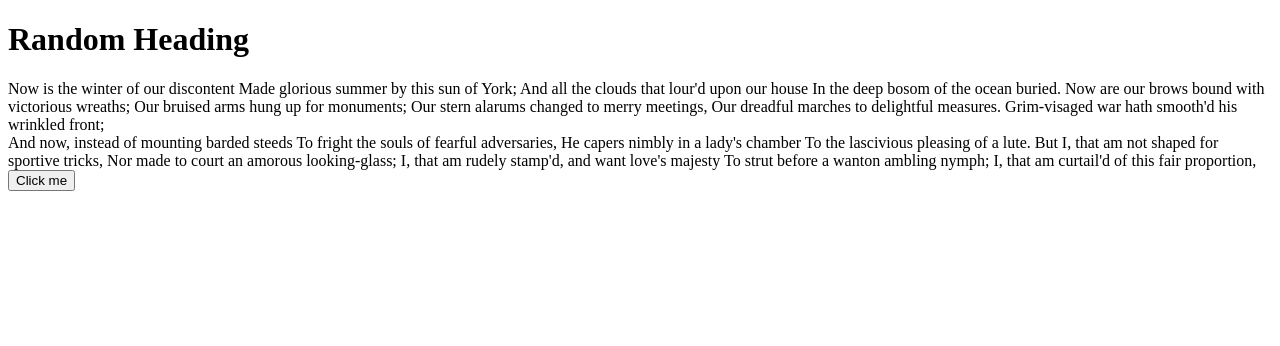
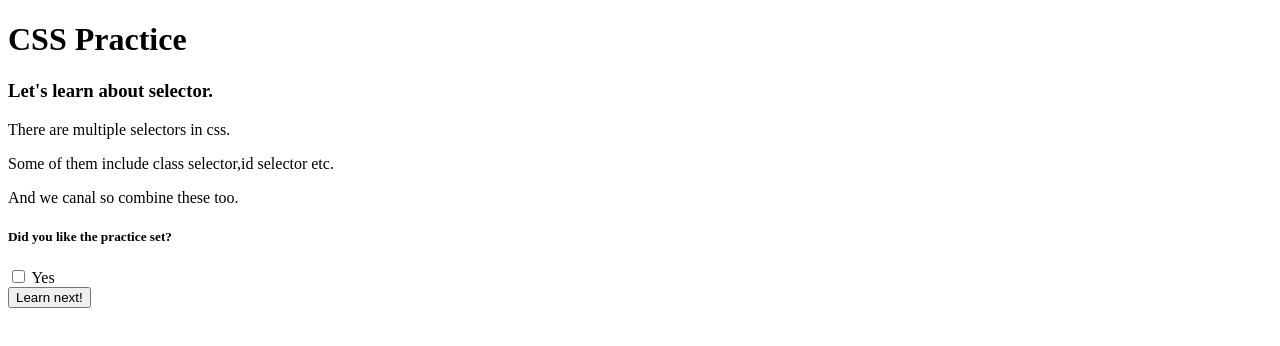
Before and after one commit to Coder-Aman-Sahu/Web-Dev-practice, a plain HTML site: page HTML-Practice/index.html in a window 1280 px wide. Drawn offline with Linux system fonts and the light colour scheme; files that its build step writes are made by us from their sources.

Commit message:
Add files via upload

```diff
--- a/HTML-Practice/index.html
+++ b/HTML-Practice/index.html
@@ -1,30 +1,26 @@
 <!DOCTYPE html>
 <html lang="en">
-  <head>
-    <meta charset="UTF-8" />
-    <meta http-equiv="X-UA-Compatible" content="IE=edge" />
-    <meta name="viewport" content="width=device-width, initial-scale=1.0" />
-    <title>CSS</title>
-    <link rel="stylesheet" href="style.css" />
-  </head>
-  <body>
-    <h1>Random Heading</h1>
+<head>
+    <meta charset="UTF-8">
+    <meta name="viewport" content="width=device-width, initial-scale=1.0">
+    <title>Inheritance</title>
+    <link rel="stylesheet" href="style.css">
+</head>
+<body>
+    <h1 id="mainTopic">CSS Practice</h1>
+    <h3>Let's learn about selector.</h3>
+    <!--Paragraph1-->
+    <p class="para">There are multiple selectors in css.</p>
+    <!--Paragraph2-->
+    <p class="para">Some of them include class selector,id selector etc.</p>
+    <!--Paragraph3-->
+    <p class="para">And we canal so combine these too.</p>
     <div>
-      Now is the winter of our discontent Made glorious summer by this sun of
-      York; And all the clouds that lour'd upon our house In the deep bosom of
-      the ocean buried. Now are our brows bound with victorious wreaths; Our
-      bruised arms hung up for monuments; Our stern alarums changed to merry
-      meetings, Our dreadful marches to delightful measures. Grim-visaged war
-      hath smooth'd his wrinkled front;
+        <h5>Did you like the practice set?</h5>
+        <input type="checkbox" id="yes"/>
+        <label for="yes">Yes</label>
+        <br/>
+        <button>Learn next!</button>
     </div>
-    <div>
-      And now, instead of mounting barded steeds To fright the souls of fearful
-      adversaries, He capers nimbly in a lady's chamber To the lascivious
-      pleasing of a lute. But I, that am not shaped for sportive tricks, Nor
-      made to court an amorous looking-glass; I, that am rudely stamp'd, and
-      want love's majesty To strut before a wanton ambling nymph; I, that am
-      curtail'd of this fair proportion,
-    </div>
-    <button>Click me</button>
-  </body>
+</body>
 </html>
```
Also changed, not shown: HTML-Practice/index2.html (added, +16 -0 lines), HTML-Practice/index3.html (added, +30 -0 lines).
